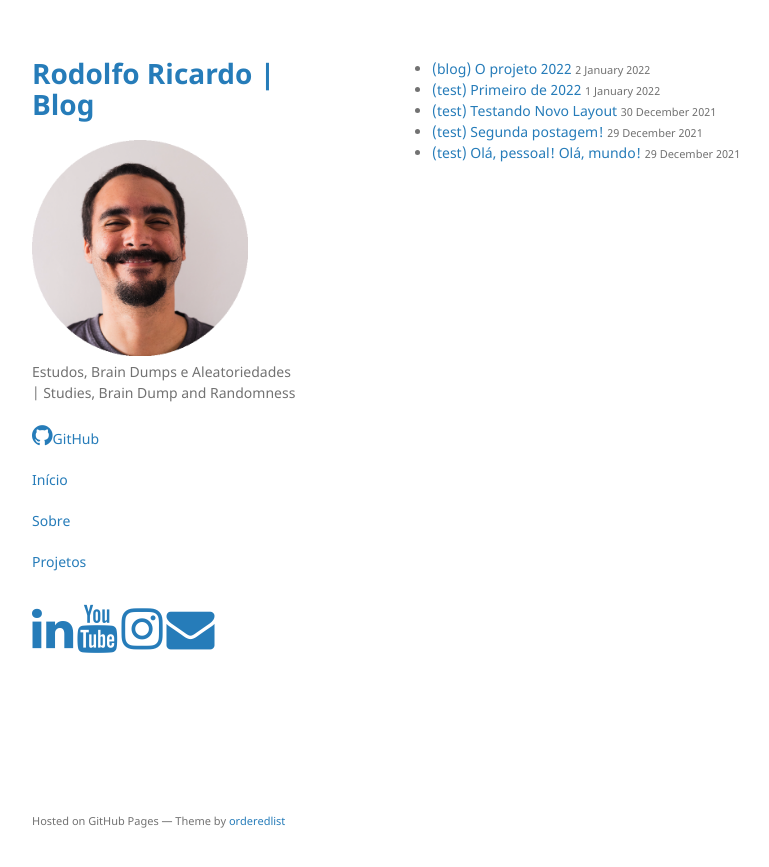
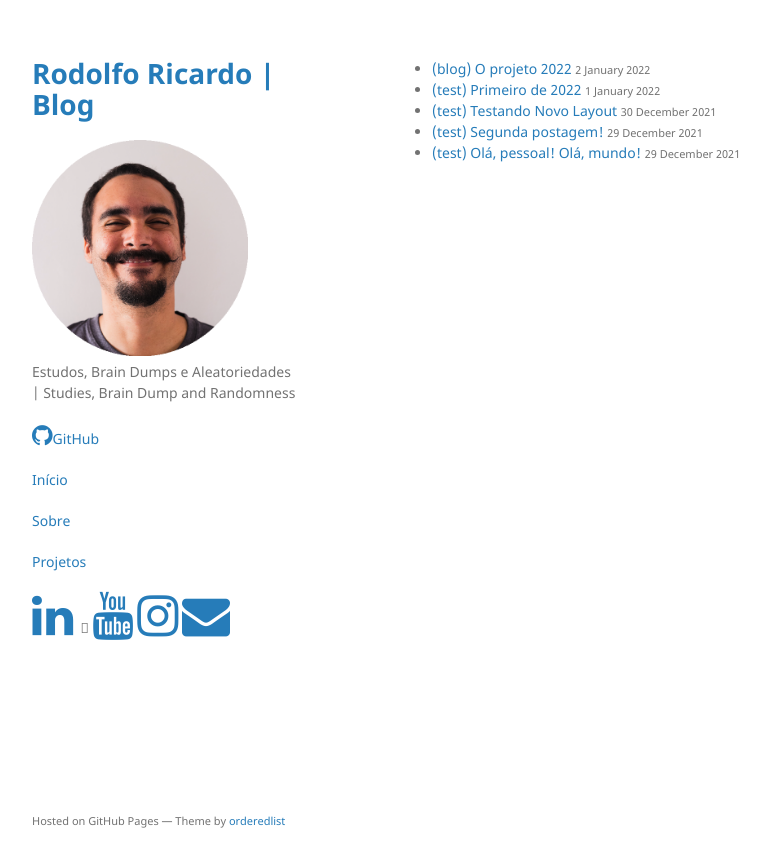
Before and after one commit to rodolforicardotech/rodolforicardotech.github.io, a Jekyll site: the page built from index.md, in a window 1280 px wide. Shown: the top 867 px of the page, without its empty margins (178-947 px from the left). Built offline with Jekyll 4.4.1, drawn with Linux system fonts in a browser that asks for light colours; our own code applies the rules of GitHub Pages for plain Markdown files.

Commit message:
medium com unicode

```diff
--- a/_layouts/default.html
+++ b/_layouts/default.html
@@ -44,9 +44,9 @@
         <p class="view"><a href="">Projetos</a></p>
 
         <a style="font-size:48px" href="https://www.linkedin.com/in/rodolforicardotech/" class="fa fa-linkedin"></a>
-        <a style="font-size:48px" href="https://medium.com/@rodolforicardotech" class="fab fa-medium-m"></a>
+        <a style="font-size:48px" href="https://medium.com/@rodolforicardotech" class="fa fa-medium-m"></a>
+        <i href="https://medium.com/@rodolforicardotech" class=icon-foo>&#xf3c7;</i>
         <a style="font-size:48px" href="https://www.youtube.com/channel/UCor8UQO0WwRDVheubXZptZg/videos" class="fa fa-youtube"></a>
-        <i style="font-size:48px" class="fab fa-medium-m"></i>
         <a style="font-size:48px" href="http://instagram.com/rodolforicardotech" class="fa fa-instagram"></a>
         <a style="font-size:48px" href="mailto:rodolforicardotech@gmail.com" class="fa fa-envelope"></a>
 
```
